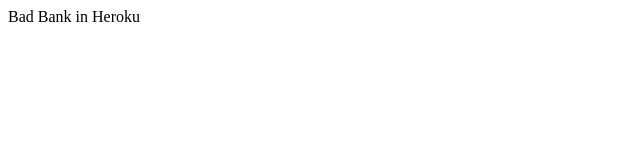
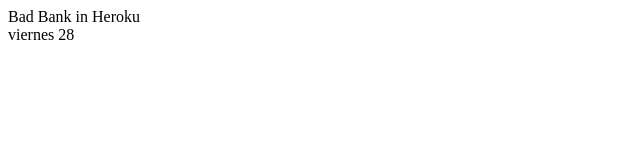
Before and after one commit to ramon-cortes/fs-badbank, a React (Create React App) app in the folder frontend/: page / in a window 1280 px wide. Shown: the top 160 px of the page, without its empty margins (0-640 px from the left). Built offline with nearby package versions, Linux system fonts and the light colour scheme; the HTML template or start-up script is replaced by a standard one.

Commit message:
primer intento sin github actions

```diff
--- a/frontend/src/App.jsx
+++ b/frontend/src/App.jsx
@@ -4,6 +4,8 @@
   return (
     <div>
       Bad Bank in Heroku
+      <br />
+      viernes 28
     </div>
   );
 }
```
